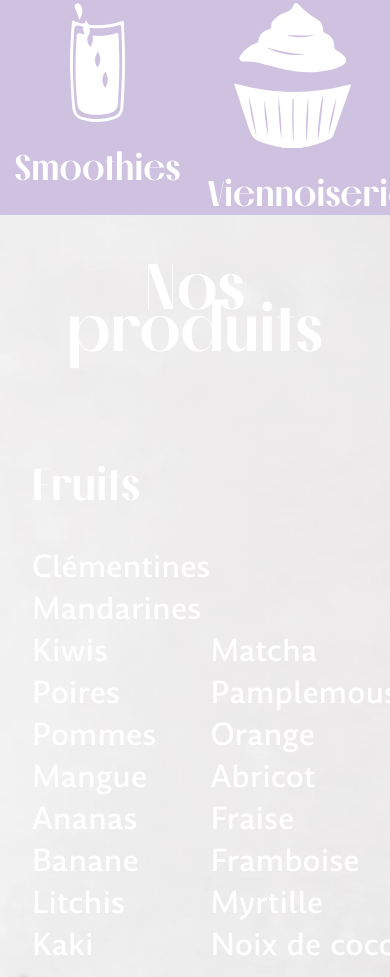
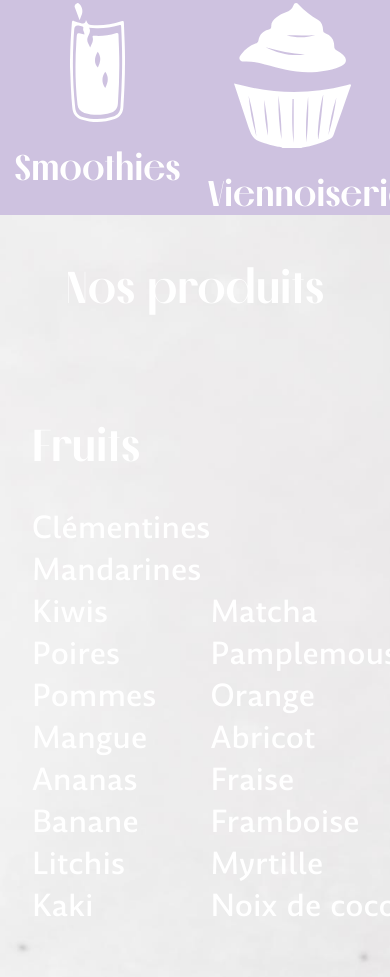
Before and after one commit to GiuliaCariulo/smoothcafe, a website built with Parcel: page src/index.html in a window 390 px wide. Shown: the part 3007-3984 px from the top of the page. Built offline with nearby package versions, Linux system fonts and the light colour scheme.

Commit message:
media queries h3

```diff
--- a/src/scss/main.scss
+++ b/src/scss/main.scss
@@ -148,6 +148,7 @@ h2 {
 h3 {
   font-family: "Melodrama-Bold";
   font-size: 65px;
+  line-height: 45px;
   text-align: center;
   margin: 50px 0 95px;
 }
@@ -277,3 +278,9 @@ em {
     font-size: 60px;
   }
 }
+
+@media (max-width: 640px) {
+  h3 {
+    font-size: 45px;
+  }
+}
```
